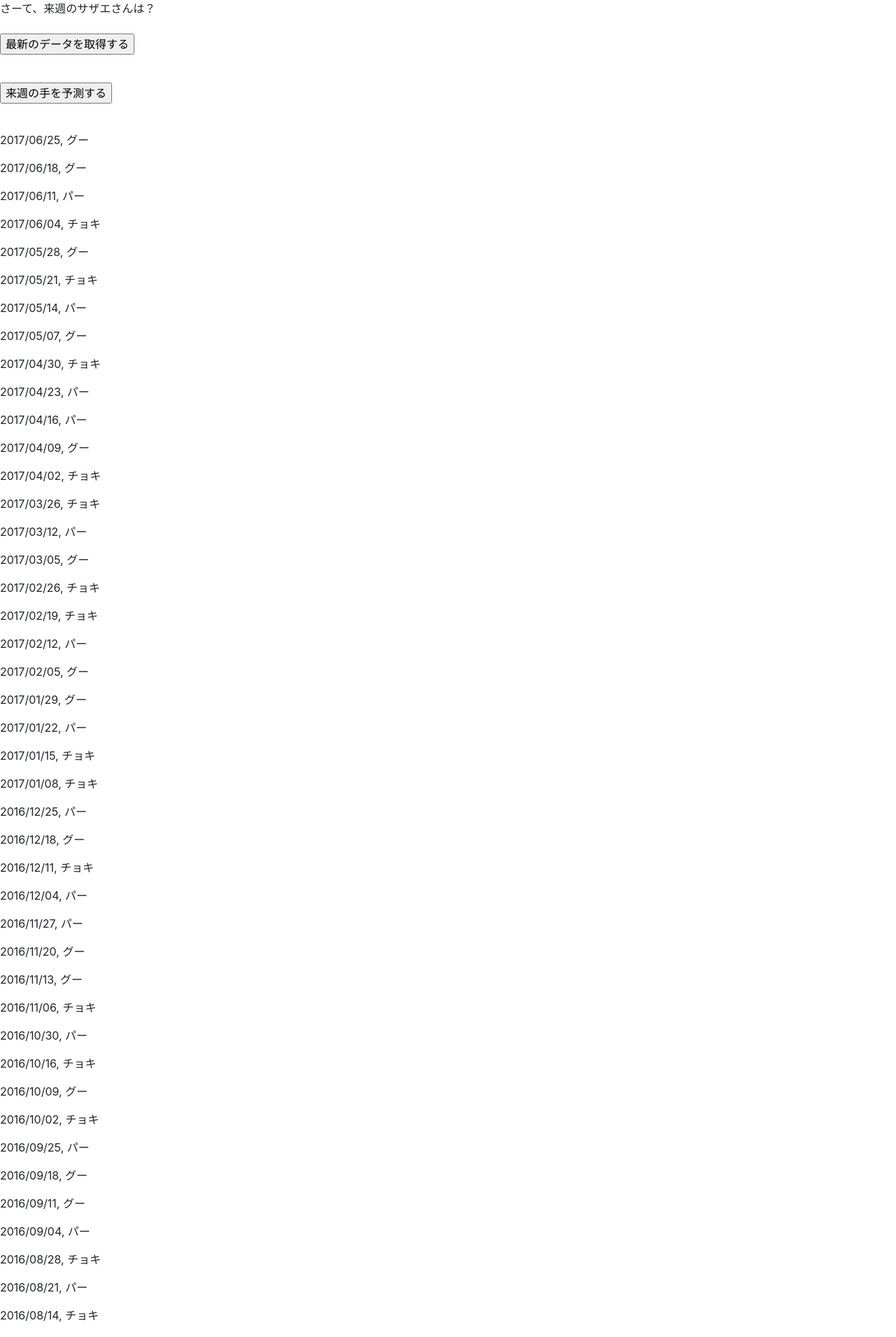
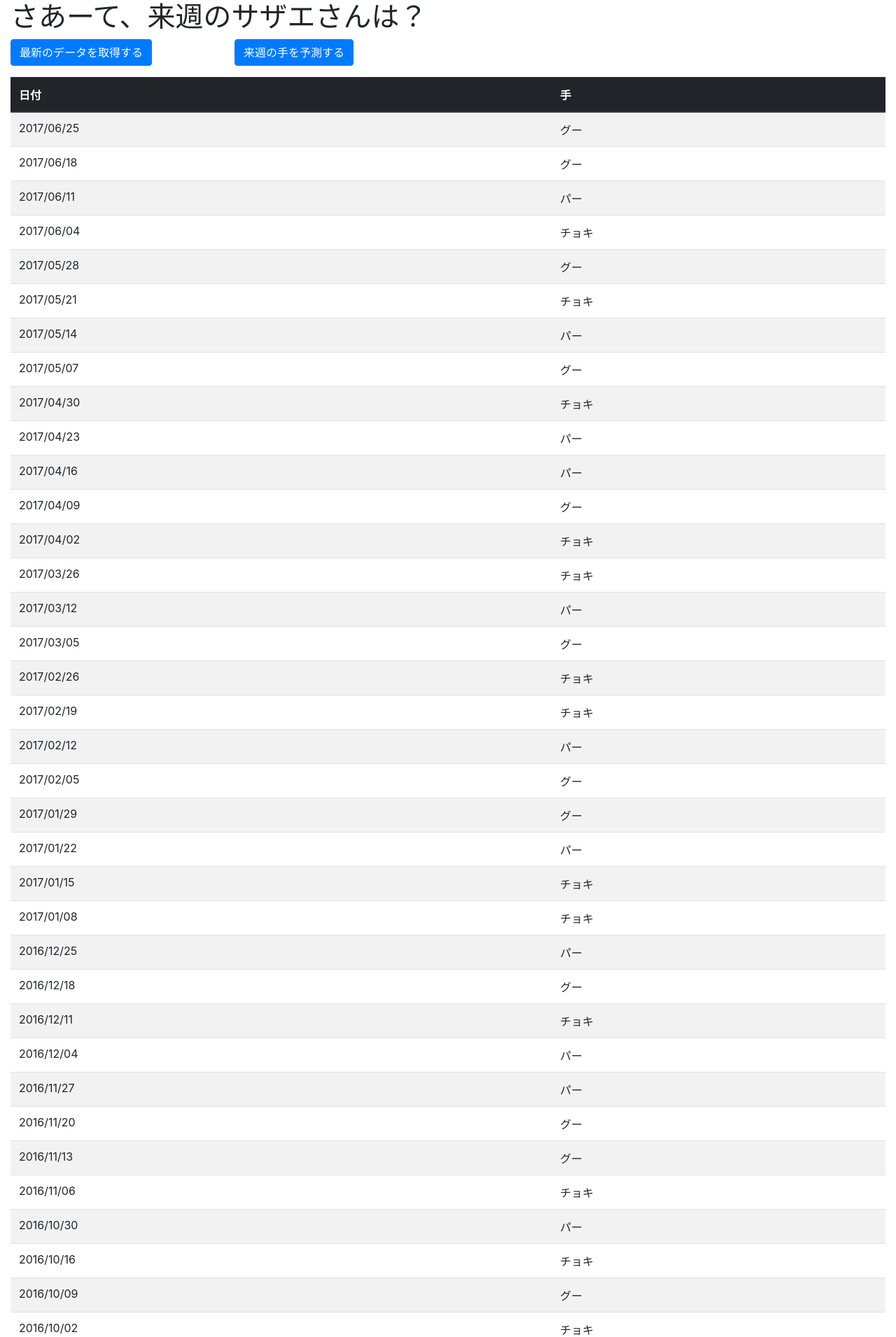
Before and after one commit to ariy-parallel/prophet_of_jyanken, a Django app: page / in a window 1280 px wide. Shown: the top 1911 px of the page at 70% size. Run offline with Django 3.2, Linux system fonts and the light colour scheme; data comes from the database, SQL or seed files in the repository; some libraries are stand-ins or nearby versions.

Commit message:
とりあえずのデザインを当てる

```diff
--- a/sazae_san/templates/index.html
+++ b/sazae_san/templates/index.html
@@ -4,22 +4,57 @@
     <link rel="stylesheet" type="text/css" href="{% static 'css/bootstrap.css' %}" />
   </head>
   <body>
-    さーて、来週のサザエさんは？
-    <br>
-    <br>
-    {{ message }}
+    <div class="container-fluid">
+      <div class="row">
+        <div class="col-xs-12 col-md-12">
+          <h1>さあーて、来週のサザエさんは？</h1>
+        </div>
+      </div>
+      <div class="row">
+        <div class="col-xs-3 col-md-3">
           <form action="/update" method="post">
             {% csrf_token %}
-    <input type="submit" value="最新のデータを取得する" />
+            <input type="submit" value="最新のデータを取得する" class="btn btn-primary" />
           </form>
-    <br>
+        </div>
+        <div class="col-xs-3 col-md-3">
           <form action="/predict" method="post">
             {% csrf_token %}
-    <input type="submit" value="来週の手を予測する" />
+            <input type="submit" value="来週の手を予測する" class="btn btn-primary" />
           </form>
-    <br>
+        </div>
+      </div>
+      <div class="row">
+        {% if message %}
+          <div class="col-xs-12 col-md-12">
+            <div class="alert alert-success" role="alert">
+              {{ message }}
+            </div>
+          </div>
+        {% endif %}
+        <div class="col-xs-12 col-md-12">
+          <table class="table table-striped">
+            <thead class="thead-dark">
+              <tr>
+                <th>日付</th>
+                <th>手</th>
+              </tr>
+            </thead>
+            <tbody>
               {% for episode in episodes %}
-        <p>{{ episode.air_time | date:"Y/m/d" }}, {{ episode.hand }}</p>
+                <tr>
+                  <td>
+                    {{ episode.air_time | date:"Y/m/d" }}
+                  </td>
+                  <td>
+                    {{ episode.hand }}
+                  </td>
+                </tr>
               {% endfor %}
+            </tbody>
+          </table>
+        </div>
+      </div>
+    </div>
   </body>
 </html>
--- a/sazae_san/views.py
+++ b/sazae_san/views.py
@@ -24,7 +24,7 @@ def predict(request):
     predicted_value = __predict(episodes)
     template = loader.get_template('index.html')
     return HttpResponse(template.render(
-        { 'episodes' : episodes, 'message' : predicted_value },
+        { 'episodes' : episodes, 'message' : 'じゃん！けん！「%s」！うふふふふふふ' % predicted_value },
     request))
 
 def __get_episodes():
```
Lines whose indentation alone changed are shown as unchanged.
